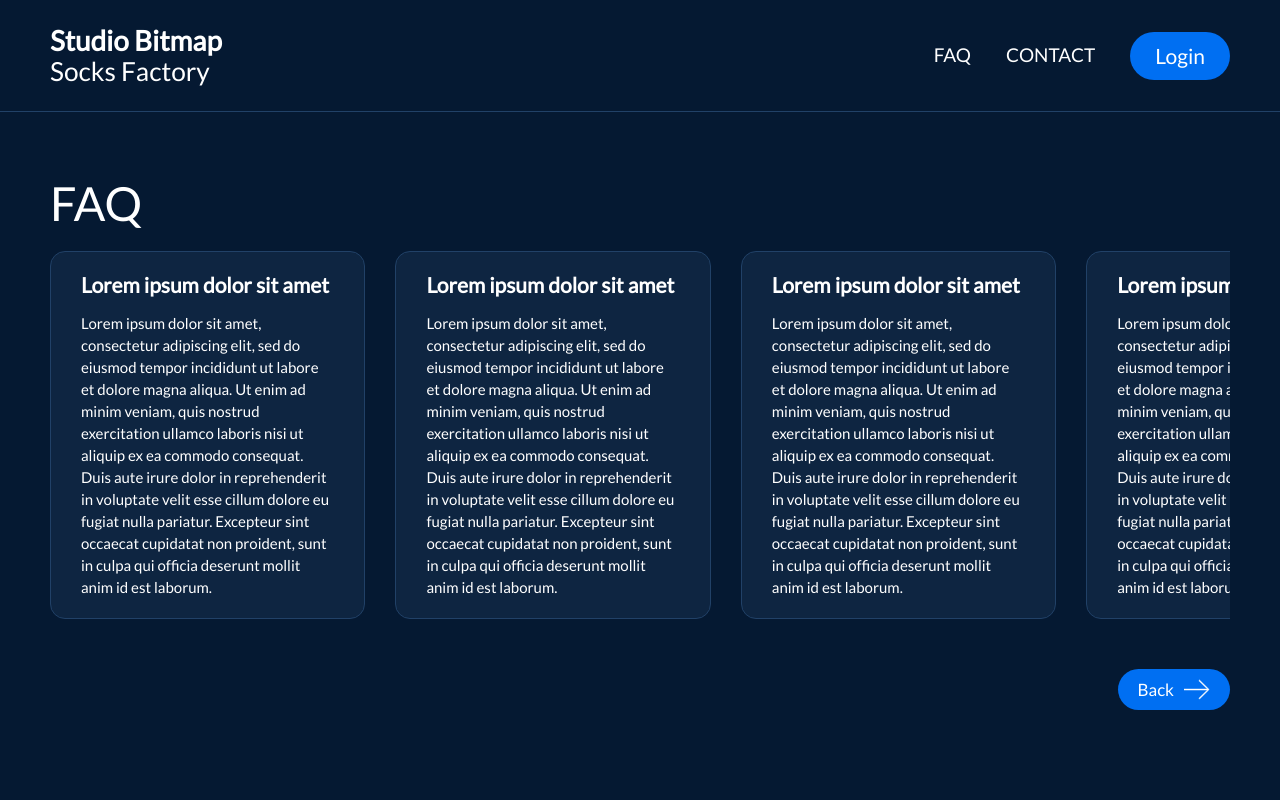
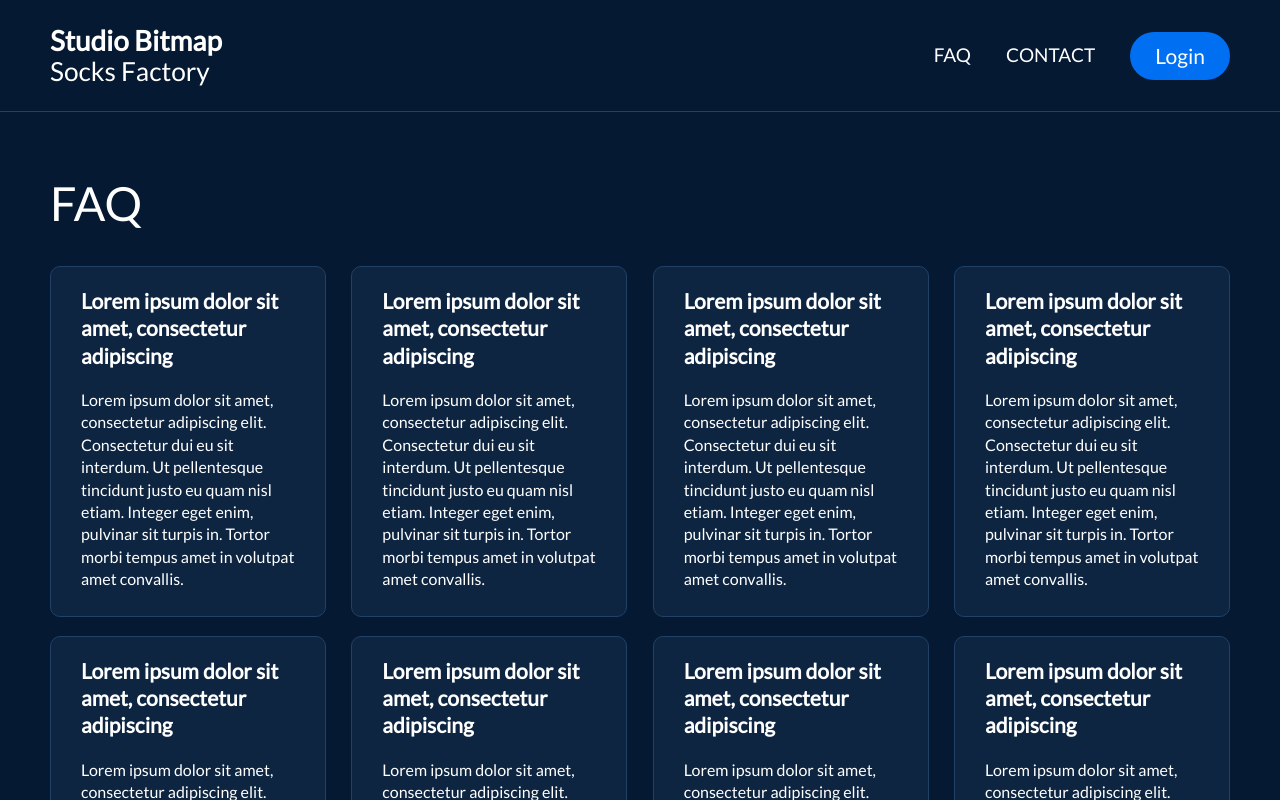
Before and after one commit to smallboss/bitmap-editor, a React (Vite) app: page /portfolio/socks-bitmap-studio/faq in a window 1280 px wide. Shown: the top 800 px of the page. Built offline with nearby package versions, Linux system fonts and the light colour scheme.

Commit message:
Update faq styles

```diff
--- a/src/views/Faq/Faq.jsx
+++ b/src/views/Faq/Faq.jsx
@@ -11,114 +11,122 @@ const Faq = () => {
       <div className="faq__content">
         <div className="faq__content--block">
           <p className="faq__content--block__header">
-            Lorem ipsum dolor sit amet
+            Lorem ipsum dolor sit amet, consectetur adipiscing
           </p>
           <p className="faq__content--block__content">
-            Lorem ipsum dolor sit amet, consectetur adipiscing elit, sed do
-            eiusmod tempor incididunt ut labore et dolore magna aliqua. Ut enim
-            ad minim veniam, quis nostrud exercitation ullamco laboris nisi ut
-            aliquip ex ea commodo consequat. Duis aute irure dolor in
-            reprehenderit in voluptate velit esse cillum dolore eu fugiat nulla
-            pariatur. Excepteur sint occaecat cupidatat non proident, sunt in
-            culpa qui officia deserunt mollit anim id est laborum.
+            Lorem ipsum dolor sit amet,
+            consectetur adipiscing elit.
+            Consectetur dui eu sit interdum. Ut
+            pellentesque tincidunt justo eu quam
+            nisl etiam. Integer eget enim,
+            pulvinar sit turpis in. Tortor morbi
+            tempus amet in volutpat amet
+            convallis.
           </p>
         </div>
         <div className="faq__content--block">
           <p className="faq__content--block__header">
-            Lorem ipsum dolor sit amet
+            Lorem ipsum dolor sit amet, consectetur adipiscing
           </p>
           <p className="faq__content--block__content">
-            Lorem ipsum dolor sit amet, consectetur adipiscing elit, sed do
-            eiusmod tempor incididunt ut labore et dolore magna aliqua. Ut enim
-            ad minim veniam, quis nostrud exercitation ullamco laboris nisi ut
-            aliquip ex ea commodo consequat. Duis aute irure dolor in
-            reprehenderit in voluptate velit esse cillum dolore eu fugiat nulla
-            pariatur. Excepteur sint occaecat cupidatat non proident, sunt in
-            culpa qui officia deserunt mollit anim id est laborum.
+            Lorem ipsum dolor sit amet,
+            consectetur adipiscing elit.
+            Consectetur dui eu sit interdum. Ut
+            pellentesque tincidunt justo eu quam
+            nisl etiam. Integer eget enim,
+            pulvinar sit turpis in. Tortor morbi
+            tempus amet in volutpat amet
+            convallis.
           </p>
         </div>
         <div className="faq__content--block">
           <p className="faq__content--block__header">
-            Lorem ipsum dolor sit amet
+            Lorem ipsum dolor sit amet, consectetur adipiscing
           </p>
           <p className="faq__content--block__content">
-            Lorem ipsum dolor sit amet, consectetur adipiscing elit, sed do
-            eiusmod tempor incididunt ut labore et dolore magna aliqua. Ut enim
-            ad minim veniam, quis nostrud exercitation ullamco laboris nisi ut
-            aliquip ex ea commodo consequat. Duis aute irure dolor in
-            reprehenderit in voluptate velit esse cillum dolore eu fugiat nulla
-            pariatur. Excepteur sint occaecat cupidatat non proident, sunt in
-            culpa qui officia deserunt mollit anim id est laborum.
+            Lorem ipsum dolor sit amet,
+            consectetur adipiscing elit.
+            Consectetur dui eu sit interdum. Ut
+            pellentesque tincidunt justo eu quam
+            nisl etiam. Integer eget enim,
+            pulvinar sit turpis in. Tortor morbi
+            tempus amet in volutpat amet
+            convallis.
           </p>
         </div>
         <div className="faq__content--block">
           <p className="faq__content--block__header">
-            Lorem ipsum dolor sit amet
+            Lorem ipsum dolor sit amet, consectetur adipiscing
           </p>
           <p className="faq__content--block__content">
-            Lorem ipsum dolor sit amet, consectetur adipiscing elit, sed do
-            eiusmod tempor incididunt ut labore et dolore magna aliqua. Ut enim
-            ad minim veniam, quis nostrud exercitation ullamco laboris nisi ut
-            aliquip ex ea commodo consequat. Duis aute irure dolor in
-            reprehenderit in voluptate velit esse cillum dolore eu fugiat nulla
-            pariatur. Excepteur sint occaecat cupidatat non proident, sunt in
-            culpa qui officia deserunt mollit anim id est laborum.
+            Lorem ipsum dolor sit amet,
+            consectetur adipiscing elit.
+            Consectetur dui eu sit interdum. Ut
+            pellentesque tincidunt justo eu quam
+            nisl etiam. Integer eget enim,
+            pulvinar sit turpis in. Tortor morbi
+            tempus amet in volutpat amet
+            convallis.
           </p>
         </div>
         <div className="faq__content--block">
           <p className="faq__content--block__header">
-            Lorem ipsum dolor sit amet
+            Lorem ipsum dolor sit amet, consectetur adipiscing
           </p>
           <p className="faq__content--block__content">
-            Lorem ipsum dolor sit amet, consectetur adipiscing elit, sed do
-            eiusmod tempor incididunt ut labore et dolore magna aliqua. Ut enim
-            ad minim veniam, quis nostrud exercitation ullamco laboris nisi ut
-            aliquip ex ea commodo consequat. Duis aute irure dolor in
-            reprehenderit in voluptate velit esse cillum dolore eu fugiat nulla
-            pariatur. Excepteur sint occaecat cupidatat non proident, sunt in
-            culpa qui officia deserunt mollit anim id est laborum.
+            Lorem ipsum dolor sit amet,
+            consectetur adipiscing elit.
+            Consectetur dui eu sit interdum. Ut
+            pellentesque tincidunt justo eu quam
+            nisl etiam. Integer eget enim,
+            pulvinar sit turpis in. Tortor morbi
+            tempus amet in volutpat amet
+            convallis.
           </p>
         </div>
         <div className="faq__content--block">
           <p className="faq__content--block__header">
-            Lorem ipsum dolor sit amet
+            Lorem ipsum dolor sit amet, consectetur adipiscing
           </p>
           <p className="faq__content--block__content">
-            Lorem ipsum dolor sit amet, consectetur adipiscing elit, sed do
-            eiusmod tempor incididunt ut labore et dolore magna aliqua. Ut enim
-            ad minim veniam, quis nostrud exercitation ullamco laboris nisi ut
-            aliquip ex ea commodo consequat. Duis aute irure dolor in
-            reprehenderit in voluptate velit esse cillum dolore eu fugiat nulla
-            pariatur. Excepteur sint occaecat cupidatat non proident, sunt in
-            culpa qui officia deserunt mollit anim id est laborum.
+            Lorem ipsum dolor sit amet,
+            consectetur adipiscing elit.
+            Consectetur dui eu sit interdum. Ut
+            pellentesque tincidunt justo eu quam
+            nisl etiam. Integer eget enim,
+            pulvinar sit turpis in. Tortor morbi
+            tempus amet in volutpat amet
+            convallis.
           </p>
         </div>
         <div className="faq__content--block">
           <p className="faq__content--block__header">
-            Lorem ipsum dolor sit amet
+            Lorem ipsum dolor sit amet, consectetur adipiscing
           </p>
           <p className="faq__content--block__content">
-            Lorem ipsum dolor sit amet, consectetur adipiscing elit, sed do
-            eiusmod tempor incididunt ut labore et dolore magna aliqua. Ut enim
-            ad minim veniam, quis nostrud exercitation ullamco laboris nisi ut
-            aliquip ex ea commodo consequat. Duis aute irure dolor in
-            reprehenderit in voluptate velit esse cillum dolore eu fugiat nulla
-            pariatur. Excepteur sint occaecat cupidatat non proident, sunt in
-            culpa qui officia deserunt mollit anim id est laborum.
+            Lorem ipsum dolor sit amet,
+            consectetur adipiscing elit.
+            Consectetur dui eu sit interdum. Ut
+            pellentesque tincidunt justo eu quam
+            nisl etiam. Integer eget enim,
+            pulvinar sit turpis in. Tortor morbi
+            tempus amet in volutpat amet
+            convallis.
           </p>
         </div>
         <div className="faq__content--block">
           <p className="faq__content--block__header">
-            Lorem ipsum dolor sit amet
+            Lorem ipsum dolor sit amet, consectetur adipiscing
           </p>
           <p className="faq__content--block__content">
-            Lorem ipsum dolor sit amet, consectetur adipiscing elit, sed do
-            eiusmod tempor incididunt ut labore et dolore magna aliqua. Ut enim
-            ad minim veniam, quis nostrud exercitation ullamco laboris nisi ut
-            aliquip ex ea commodo consequat. Duis aute irure dolor in
-            reprehenderit in voluptate velit esse cillum dolore eu fugiat nulla
-            pariatur. Excepteur sint occaecat cupidatat non proident, sunt in
-            culpa qui officia deserunt mollit anim id est laborum.
+            Lorem ipsum dolor sit amet,
+            consectetur adipiscing elit.
+            Consectetur dui eu sit interdum. Ut
+            pellentesque tincidunt justo eu quam
+            nisl etiam. Integer eget enim,
+            pulvinar sit turpis in. Tortor morbi
+            tempus amet in volutpat amet
+            convallis.
           </p>
         </div>
       </div>
--- a/src/views/Faq/styles.scss
+++ b/src/views/Faq/styles.scss
@@ -1,7 +1,7 @@
 @import '../../assets/variables.scss';
 
 .faq {
-  padding: 63px 50px;
+  padding: 63px 50px 57px;
   overflow: hidden;
 
   &__headerText {
@@ -12,47 +12,47 @@
       font-weight: 500;
     }
   }
-  ::-webkit-scrollbar {
-    width: 10px;
-    height: 10px;
-  }
+  // ::-webkit-scrollbar {
+  //   width: 10px;
+  //   height: 10px;
+  // }
 
-  ::-webkit-scrollbar-track {
-    background: transparent;
-  }
+  // ::-webkit-scrollbar-track {
+  //   background: transparent;
+  // }
 
-  ::-webkit-scrollbar-thumb {
-    border-radius: 20px;
-    background: rgb(20, 105, 202);
-    height: 10px;
-  }
+  // ::-webkit-scrollbar-thumb {
+  //   border-radius: 20px;
+  //   background: rgb(20, 105, 202);
+  //   height: 10px;
+  // }
 
   &__content {
+    margin: 35px 0;
     color: $white_color;
     display: flex;
-    flex-direction: column;
+    justify-content: space-between;
     flex-wrap: wrap;
-    max-height: 800px;
-    overflow-y: auto;
-    gap: 30px;
-    padding: 20px 0;
+    row-gap: 19px;
+    column-gap: 20px;
 
     &--block {
-      width: calc(28% - 15px);
+      width: calc(100%/4 - 19px);
       border: 1px solid $light_marine_color;
-      border-radius: 15px;
-      padding: 20px 30px;
+      border-radius: 10px;
+      padding: 20px 30px 25px;
       background-color: $dark_marine_color;
 
       &__header {
         font-size: 21px;
-        font-weight: 600;
-        margin-bottom: 15px;
+        font-weight: 700;
+        line-height: 27.3px;
+        margin-bottom: 20px;
       }
 
       &__content {
-        font-size: 15px;
-        line-height: 22px;
+        font-size: 16px;
+        line-height: 22.4px;
       }
     }
   }
@@ -63,20 +63,15 @@
     margin-top: 30px;
 
     &--button {
-      text-decoration: none;
       display: flex;
       align-items: center;
+      gap: 11px;
+      padding: 10px 15px;
+      font-size: 21px;
+      line-height: 27.3px;
+      border: none;
+      border-radius: 100px;
       background-color: $blue_color;
-      font-size: 17px;
-      justify-content: space-between;
-      color: $white_color;
-      border: none;
-      border-radius: 60px;
-      padding: 10px 20px;
-
-      & img {
-        margin-left: 10px;
-      }
     }
   }
 }
```
